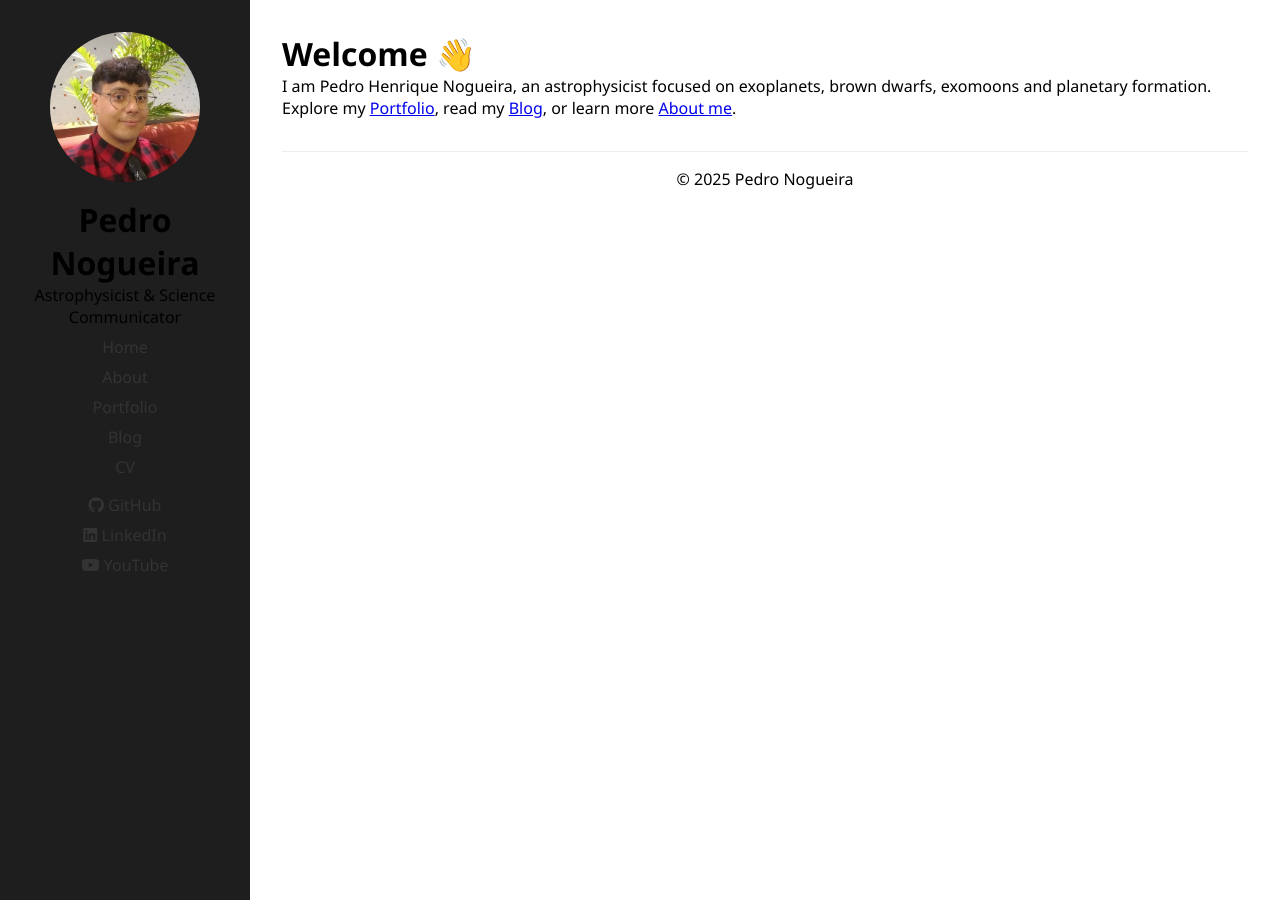
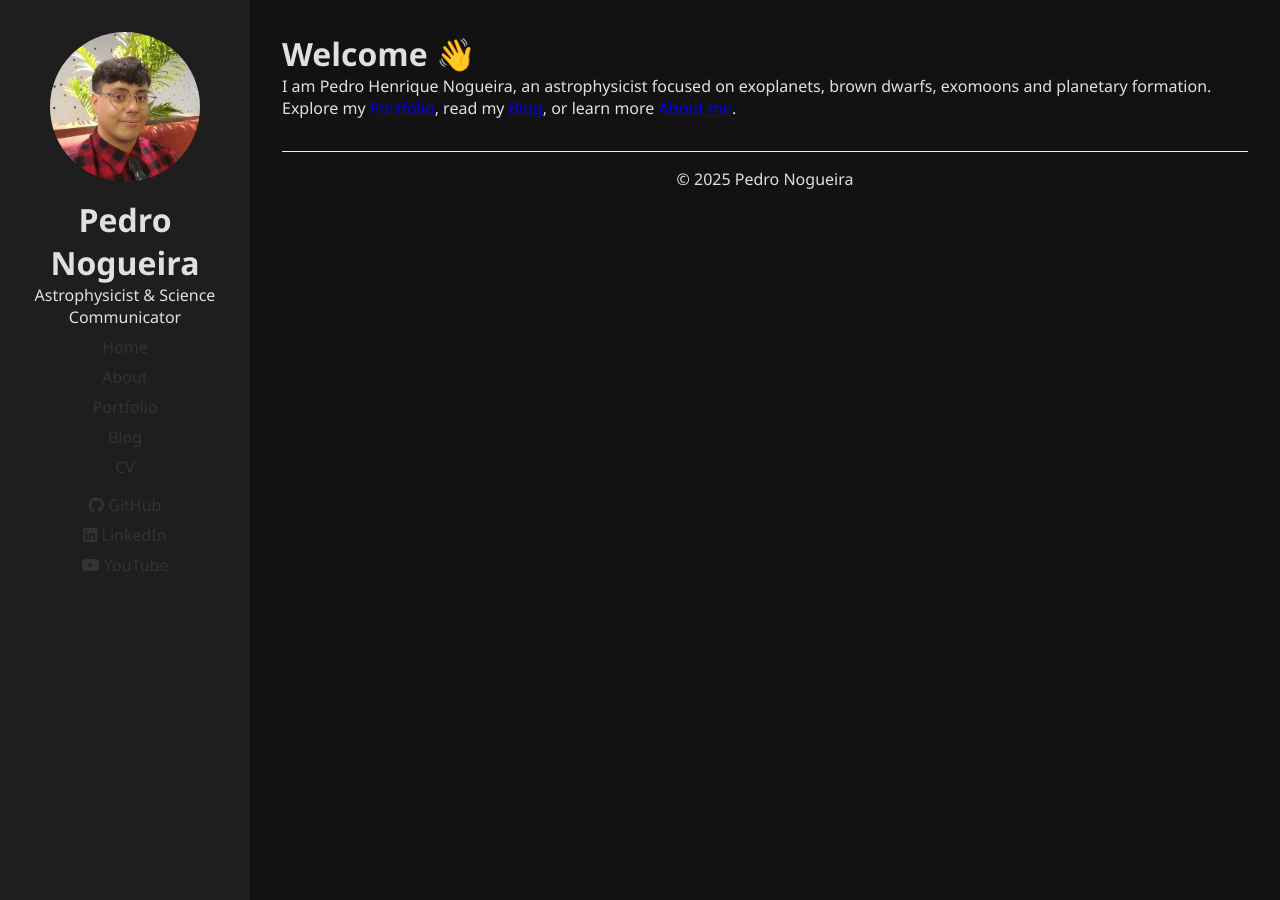
Before and after one commit to PedroNogueira404/PedroNogueira404.github.io, a Jekyll site: the page built from index.md, in a window 1280 px wide. Built offline with Jekyll 4.4.1, drawn with Linux system fonts in a browser that asks for light colours; comment, search, counter and statistics services are not loaded.

Commit message:
Update style_white.css

```diff
--- a/assets/css/style_white.css
+++ b/assets/css/style_white.css
@@ -9,6 +9,9 @@ body {
   font-family: 'Segoe UI', Tahoma, Geneva, Verdana, sans-serif;
   display: flex;
   min-height: 100vh;
+  background-color: #121212;
+  color: #e0e0e0;
+  transition: background-color 0.3s ease;
 }
 .btn {
     display: inline-block;
```
